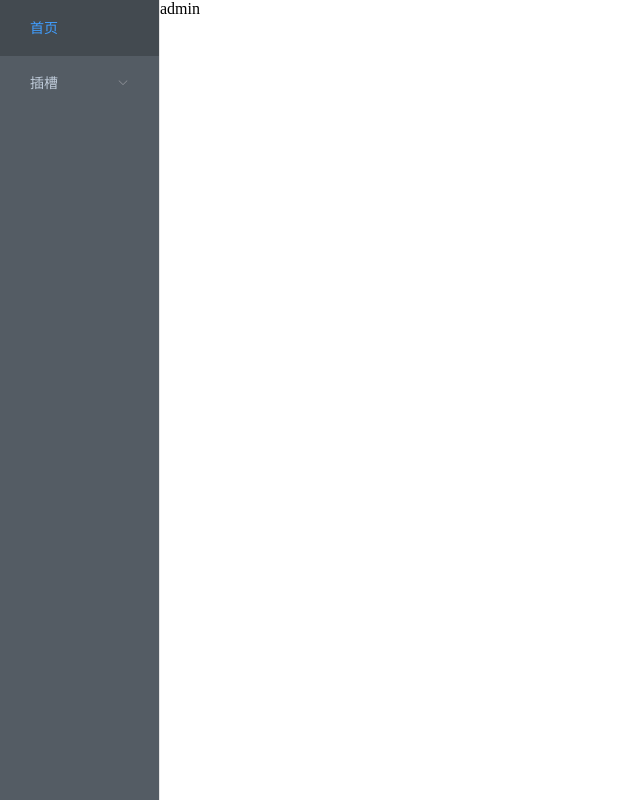
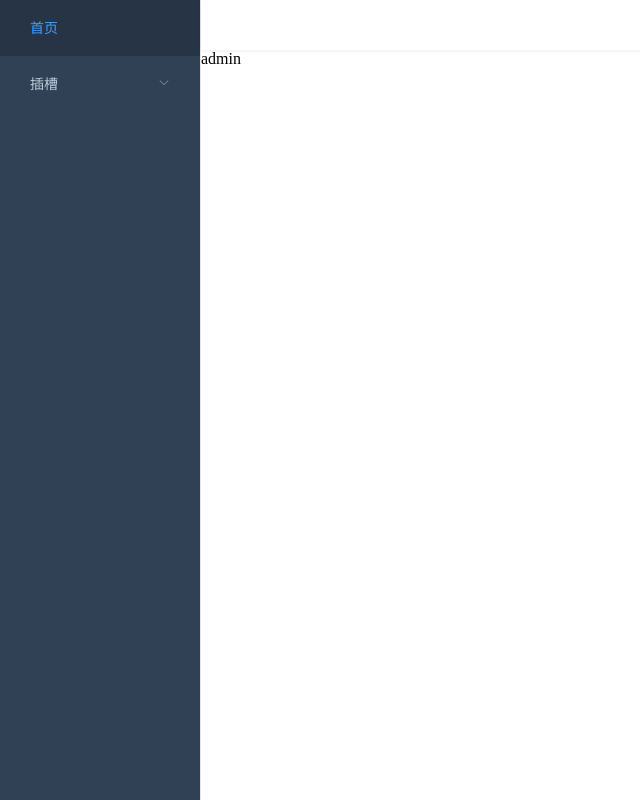
Before and after one commit to myweiwei/vue-, a Vue app in the folder vue/: page /#/index in a window 1280 px wide. Shown: the whole page, without its empty margins (0-640 px from the left). Built offline with nearby package versions, Linux system fonts and the light colour scheme; a small style sheet from the web is missing.

Commit message:
增加导航栏展开收起功能

```diff
--- a/vue/index.html
+++ b/vue/index.html
@@ -3,7 +3,7 @@
   <head>
     <meta charset="utf-8">
     <meta name="viewport" content="width=device-width,initial-scale=1.0">
-    <link rel="stylesheet" href="//at.alicdn.com/t/font_1782562_spwh0cmbfaf.css">
+    <link rel="stylesheet" href="//at.alicdn.com/t/font_1782562_n9cclqz9t2.css">
     <title>vue</title>
   </head>
   <body>
--- a/vue/src/assets/css/common.css
+++ b/vue/src/assets/css/common.css
@@ -5,3 +5,11 @@
 html,body {
     height: 100%;
 }
+.pointer {
+    cursor:pointer;
+}
+.flexStartBox {
+    display: flex;
+    align-items: center;
+    justify-content: flex-start;
+}
--- a/vue/src/views/Home.vue
+++ b/vue/src/views/Home.vue
@@ -1,40 +1,44 @@
 <template>
-  <div class='home'>
-    <el-row justify="center">
-        <el-col :span='3'>
+  <div class='home flexStartBox'>
     <el-menu
-            default-active="2"
+    :collapse="isCollapse"
     class="el-menu-vertical-demo"
-            background-color="#545c64"
+    background-color="rgb(48, 65, 86)"
     text-color="rgb(191, 203, 217)"
     router
     unique-opened
+    collapse-transition
     active-text-color="rgb(64, 158, 255)"
     :default-active="$route.path"
     @open="handleOpen"
     @close="handleClose">
         <template v-for="(item,index) in $router.options.routes" v-key='item.path'>
             <el-submenu :index="index+''" v-if="!item.leaf">
-                        <template slot="title"><i :class="'iconfont '+item.icon"></i>{{item.name}}</template>
+                <template slot="title">
+                    <i :class="'iconfont '+item.icon"></i>
+                    <span>{{item.name}}</span>
+                    </template>
+                <el-menu-item-group>
                     <el-menu-item  v-for='(child,index) in item.children' :index='child.path' :key='index'>
                         <template slot="title">
                             <span>{{child.name}}</span>
                         </template>
                     </el-menu-item>
+                </el-menu-item-group>
             </el-submenu>
             <el-menu-item :index='item.children[0].path' v-if="item.leaf">
-                        <template slot="title">
                 <i :class="'iconfont '+item.icon"></i>
                 <span>{{item.name}}</span>
-                        </template>
             </el-menu-item>
         </template>
     </el-menu>
-        </el-col>
-        <el-col :span='21'>
+    <div style='flex:1;height:100%'>
+        <div class="navBar">
+            <i class='iconfont icondaohangshouqi- pointer' @click='isCollapse=true' v-if='!isCollapse'></i>
+            <i class='iconfont iconzhankai  pointer' @click='isCollapse=false' v-if='isCollapse'></i>
+        </div>
         <router-view></router-view>
-        </el-col>
-    </el-row>
+    </div>
   </div>
 </template>
 
@@ -43,7 +47,8 @@ export default {
   name: '',
   data(){
     return {
-        navTitle:""
+        navTitle:"",
+        isCollapse:false
     }
   },
   mounted(){
@@ -62,19 +67,42 @@ export default {
 </script>
 
 <style lang='scss'>
+    .home {
+        height:100%;
+        .navBar {
+            height: 50px;
+            overflow: hidden;
+            position: relative;
+            background: #fff;
+            -webkit-box-shadow: 0 1px 4px rgba(0, 21, 41, 0.08);
+            box-shadow: 0 1px 4px rgba(0, 21, 41, 0.08);
+            line-height: 50px;
+            i {
+                font-size: 20px;
+                padding:0 15px;
+            }
+        }
+        .el-menu {
+            height:100%;
+        }
         .el-submenu .el-menu-item {
             min-width: 150px;
         }
-    .home {
-        height:100%;
-        .el-row {
-            height:100%;
-            .el-col,.el-menu {
-                height:100%;
-            }
-        }
+        .el-menu-vertical-demo:not(.el-menu--collapse) {
+            width: 200px;
         }
         .el-menu-item i,.el-submenu__title i {
             margin-right:10px;
         }
+        // menu hover
+        .submenu-title-noDropdown:hover,.el-submenu__title:hover {
+            background-color: #263445!important;
+        }
+        .is-active>.el-submenu__title {
+        color: #f4f4f5!important;
+        }
+    .nest-menu .el-submenu>.el-submenu__title:hover,.el-submenu .el-menu-item:hover,.el-menu-item:hover {
+            background-color: #263445!important;
+        }
+    }
 </style>
```
Lines whose indentation alone changed are shown as unchanged.
